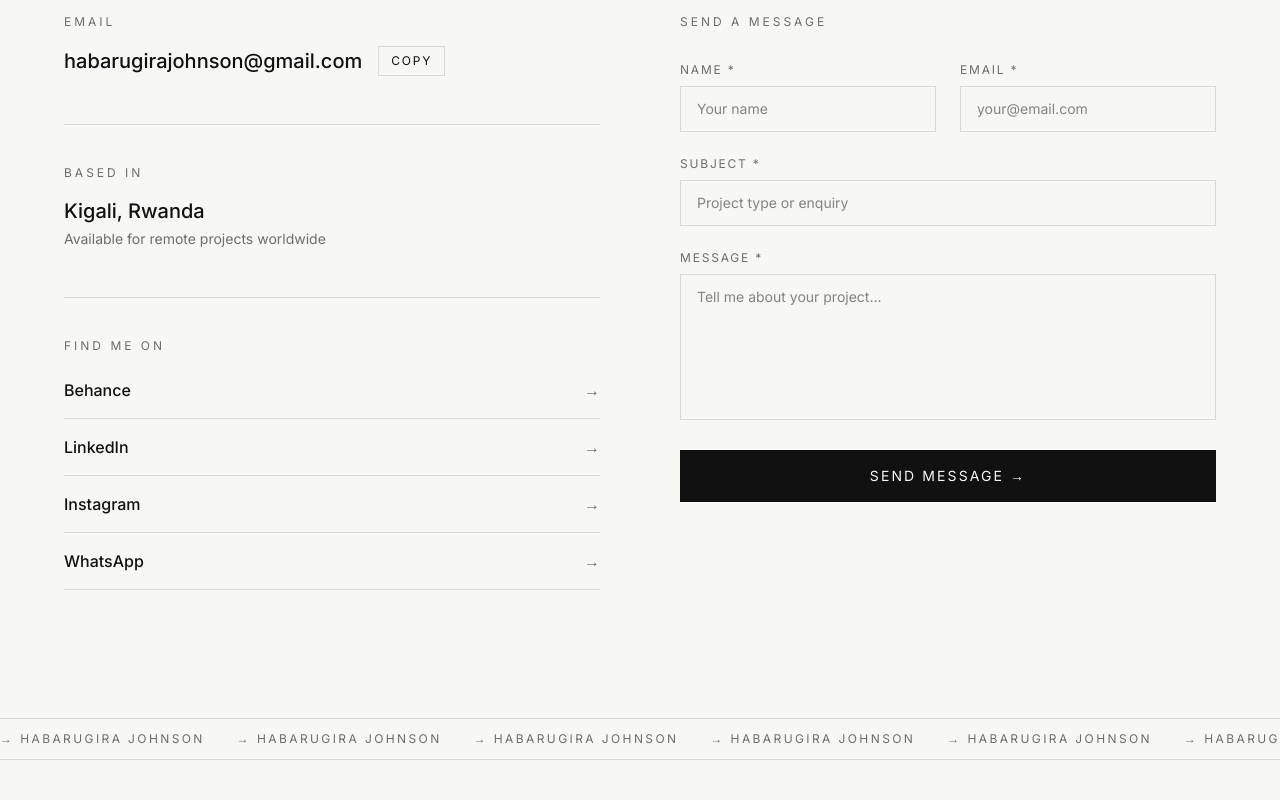
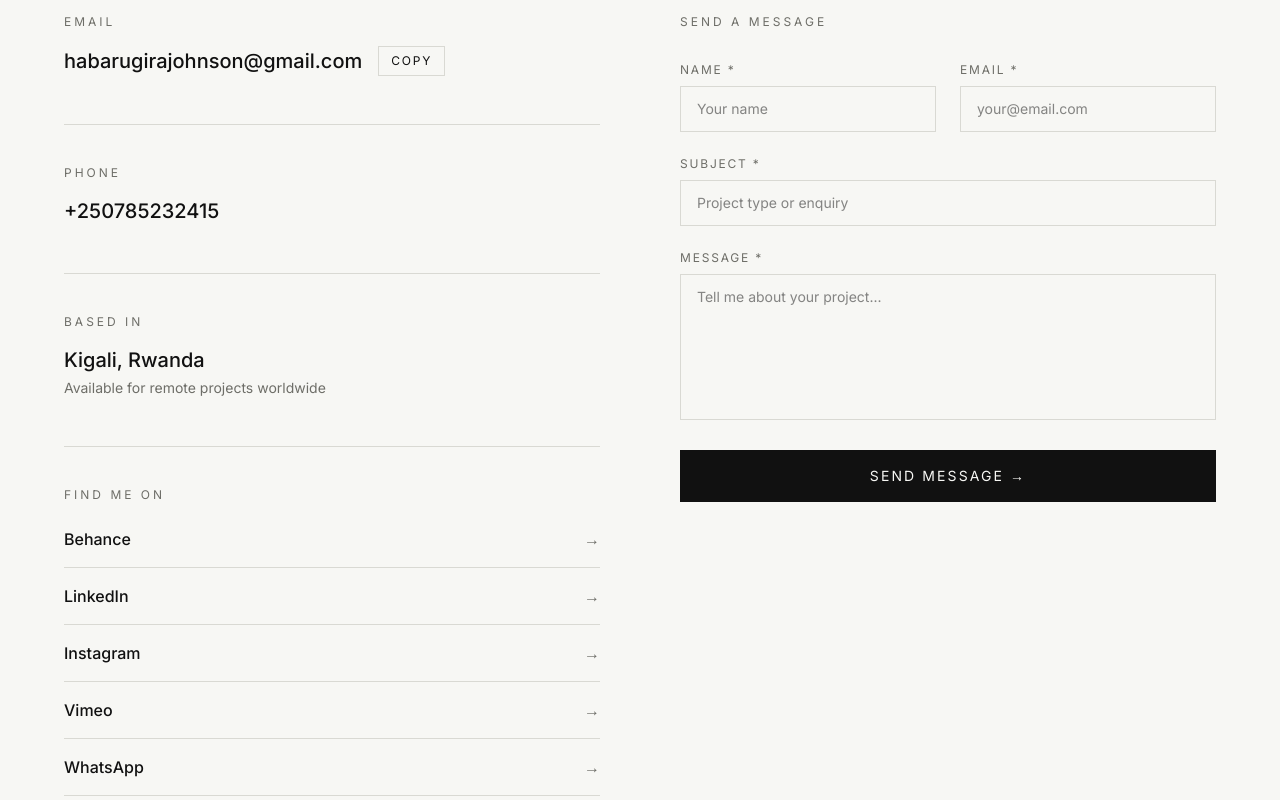
Before and after one commit to johnsonhabarugira/Portfolio, a Next.js app: page /contact in a window 1280 px wide. Shown: the part 580-1380 px from the top of the page. Built offline with nearby package versions, Linux system fonts and the light colour scheme.

Commit message:
Update contact and social profiles

```diff
--- a/src/app/contact/page.tsx
+++ b/src/app/contact/page.tsx
@@ -5,12 +5,14 @@ import Toast from "@/components/ui/Toast";
 
 const SOCIALS = [
   { label: "Behance", href: "https://behance.net/habarugjohnson" },
-  { label: "LinkedIn", href: "https://linkedin.com/in/habarugirajohnson" },
-  { label: "Instagram", href: "https://instagram.com/habarugirajohnson" },
-  { label: "WhatsApp", href: "https://wa.me/250788000000" },
+  { label: "LinkedIn", href: "https://www.linkedin.com/in/habarugira-johnson" },
+  { label: "Instagram", href: "https://www.instagram.com/johnson.haba/" },
+  { label: "Vimeo", href: "https://vimeo.com/user224099636" },
+  { label: "WhatsApp", href: "https://wa.me/250785232415" },
 ];
 
 const EMAIL = "habarugirajohnson@gmail.com";
+const PHONE = "+250785232415";
 
 export default function ContactPage() {
   const [copied, setCopied] = useState(false);
@@ -99,6 +101,21 @@ export default function ContactPage() {
                     {copied ? "Copied ✓" : "Copy"}
                   </button>
                 </div>
+              </div>
+            </RevealOnScroll>
+
+            {/* Phone */}
+            <RevealOnScroll>
+              <div className="border-t border-[var(--border)] pt-10">
+                <span className="block text-xs tracking-[0.25em] uppercase text-[var(--muted)] mb-4">
+                  Phone
+                </span>
+                <a
+                  href={`tel:${PHONE}`}
+                  className="text-xl font-medium hover:text-[var(--accent)] transition-colors"
+                >
+                  {PHONE}
+                </a>
               </div>
             </RevealOnScroll>
 
--- a/src/app/layout.tsx
+++ b/src/app/layout.tsx
@@ -66,11 +66,13 @@ const jsonLd = {
   jobTitle: "Digital Marketing Specialist & Multidisciplinary Creative",
   url: "https://habarugirajohnson.com",
   email: "habarugirajohnson@gmail.com",
+  telephone: "+250785232415",
   address: { "@type": "PostalAddress", addressLocality: "Kigali", addressCountry: "RW" },
   sameAs: [
     "https://behance.net/habarugjohnson",
-    "https://linkedin.com/in/habarugirajohnson",
-    "https://instagram.com/habarugirajohnson",
+    "https://www.linkedin.com/in/habarugira-johnson",
+    "https://www.instagram.com/johnson.haba/",
+    "https://vimeo.com/user224099636",
   ],
   knowsAbout: [
     "Digital Marketing",
--- a/src/components/layout/Footer.tsx
+++ b/src/components/layout/Footer.tsx
@@ -1,7 +1,8 @@
 const SOCIALS = [
   { label: "Behance", href: "https://behance.net/habarugjohnson" },
-  { label: "LinkedIn", href: "https://linkedin.com/in/habarugirajohnson" },
-  { label: "Instagram", href: "https://instagram.com/habarugirajohnson" },
+  { label: "LinkedIn", href: "https://www.linkedin.com/in/habarugira-johnson" },
+  { label: "Instagram", href: "https://www.instagram.com/johnson.haba/" },
+  { label: "Vimeo", href: "https://vimeo.com/user224099636" },
 ];
 
 export default function Footer() {
--- a/src/components/layout/Header.tsx
+++ b/src/components/layout/Header.tsx
@@ -182,6 +182,12 @@ export default function Header() {
           >
             habarugirajohnson@gmail.com
           </a>
+          <a
+            href="tel:+250785232415"
+            className="text-sm font-semibold text-[var(--foreground)] transition-opacity hover:opacity-60"
+          >
+            +250785232415
+          </a>
         </div>
       </div>
     </>
```
